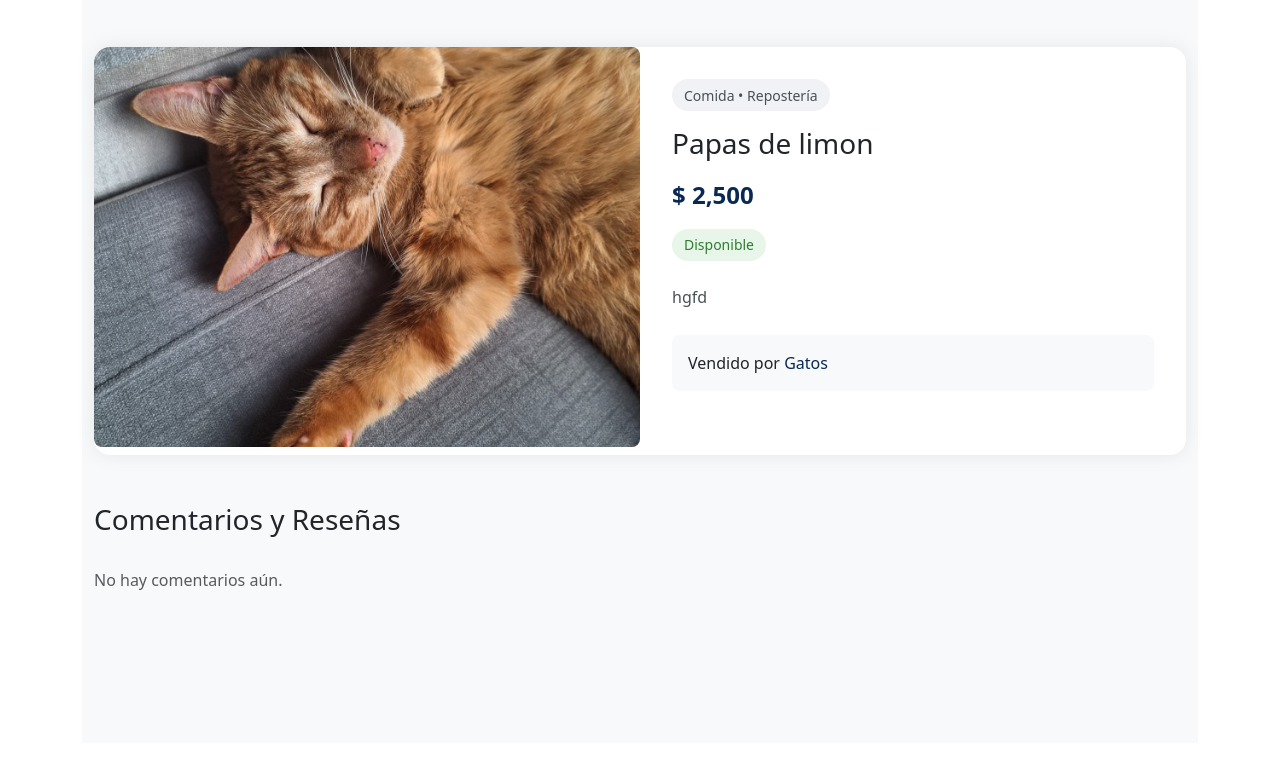
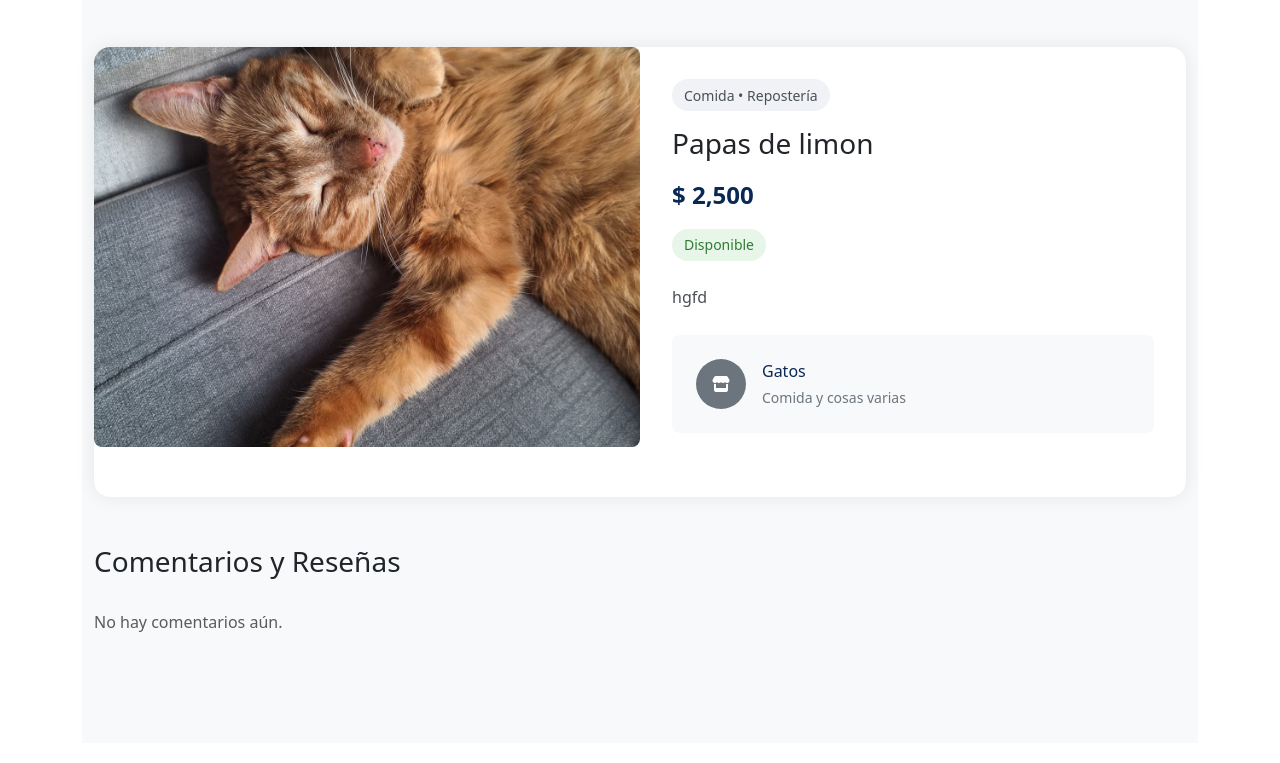
Before and after one commit to camiloarbr/EafitTrade, a Django app: page /product/21/ in a window 1280 px wide. Shown: the part 77-840 px from the top of the page. Run offline with Django 5.2, Linux system fonts and the light colour scheme; data comes from the database, SQL or seed files in the repository; both versions use the stored data as it was after the commit.

Commit message:
Actualización de la plantilla de detalles del producto con nuevas características, incluyendo un sistema de calificación con estrellas, un modal para imágenes ampliadas y mejoras en la presentación de la información del vendedor. Se optimizaron los estilos CSS para una mejor experiencia de usuario y se actualizó la base de datos SQLite para reflejar estos cambios.

```diff
--- a/products/templates/products/product_detail.html
+++ b/products/templates/products/product_detail.html
@@ -4,6 +4,7 @@
 {% block title %}{{ product.name }} - EAFIT Trade{% endblock %}
 
 {% block extra_styles %}
+{{ block.super }}
 <style>
     .product-section {
         padding: 3rem 0;
@@ -87,19 +88,38 @@
     }
 
     .seller-info {
-        padding: 1rem;
+        display: flex;
+        align-items: center;
+        gap: 1rem;
+        padding: 1.5rem;
         background-color: #f8f9fa;
         border-radius: 0.5rem;
         margin: 1.5rem 0;
     }
 
-    .seller-link {
+    .seller-image {
+        width: 50px;
+        height: 50px;
+        border-radius: 50%;
+        object-fit: cover;
+    }
+
+    .seller-details {
+        flex: 1;
+    }
+
+    .seller-name {
+        font-weight: 500;
         color: var(--primary-color);
         text-decoration: none;
+        margin-bottom: 0.25rem;
+        display: block;
     }
 
-    .seller-link:hover {
-        text-decoration: underline;
+    .seller-slogan {
+        font-size: 0.875rem;
+        color: #6c757d;
+        margin: 0;
     }
 
     .action-buttons {
@@ -164,6 +184,97 @@
         line-height: 1.5;
     }
 
+    .rating-stars {
+        display: flex;
+        gap: 0.5rem;
+        margin-bottom: 1rem;
+    }
+
+    .star-rating {
+        display: inline-block;
+        font-size: 1.5rem;
+        color: #ffc107;
+        cursor: pointer;
+    }
+
+    .star-rating:hover,
+    .star-rating:hover ~ .star-rating {
+        color: #ffdb4d;
+    }
+
+    .comment-form textarea {
+        width: 100%;
+        padding: 1rem;
+        border: 1px solid #dee2e6;
+        border-radius: 0.5rem;
+        resize: vertical;
+        min-height: 100px;
+    }
+
+    .comment-form textarea:focus {
+        border-color: var(--primary-color);
+        box-shadow: 0 0 0 0.2rem rgba(13, 110, 253, 0.25);
+        outline: none;
+    }
+
+    .product-image {
+        cursor: pointer;
+        transition: transform 0.2s;
+    }
+
+    .product-image:hover {
+        transform: scale(1.02);
+    }
+
+    .image-modal {
+        display: none;
+        position: fixed;
+        top: 0;
+        left: 0;
+        width: 100%;
+        height: 100%;
+        background-color: rgba(0, 0, 0, 0.9);
+        z-index: 1050;
+        backdrop-filter: blur(5px);
+        opacity: 0;
+        transition: opacity 0.3s ease;
+    }
+
+    .image-modal.show {
+        display: flex;
+        align-items: center;
+        justify-content: center;
+        opacity: 1;
+    }
+
+    .modal-image {
+        max-width: 90%;
+        max-height: 90vh;
+        border-radius: 0.5rem;
+        box-shadow: 0 0 20px rgba(0,0,0,0.3);
+        transform: scale(0.9);
+        transition: transform 0.3s ease;
+    }
+
+    .image-modal.show .modal-image {
+        transform: scale(1);
+    }
+
+    .modal-close {
+        position: absolute;
+        top: 1rem;
+        right: 1rem;
+        color: white;
+        font-size: 2rem;
+        cursor: pointer;
+        opacity: 0.8;
+        transition: opacity 0.2s;
+    }
+
+    .modal-close:hover {
+        opacity: 1;
+    }
+
     @media (max-width: 767.98px) {
         .product-image {
             height: 300px;
@@ -231,12 +345,23 @@
 
                         <!-- Información del vendedor -->
                         <div class="seller-info">
-                            Vendido por
-                            {% if seller_profile %}
-                                <a href="{% url 'view_profile' %}" class="seller-link">{{ seller_profile.store_name }}</a>
+                            {% if seller_profile.profile_image %}
+                                <img src="{{ seller_profile.profile_image.url }}"
+                                     alt="{{ seller_profile.store_name }}"
+                                     class="seller-image">
                             {% else %}
-                                {{ product.seller.username }}
+                                <div class="seller-image d-flex align-items-center justify-content-center bg-secondary">
+                                    <i class="fas fa-store text-white"></i>
+                                </div>
                             {% endif %}
+                            <div class="seller-details">
+                                <a href="{% url 'view_profile' %}" class="seller-name">
+                                    {{ seller_profile.store_name|default:product.seller.username }}
+                                </a>
+                                {% if seller_profile.slogan %}
+                                    <p class="seller-slogan">{{ seller_profile.slogan }}</p>
+                                {% endif %}
+                            </div>
                         </div>
 
                         <!-- Botones de acción -->
@@ -306,7 +442,60 @@
     </div>
 </section>
 
+<!-- Modal para la imagen -->
+<div class="image-modal" id="imageModal" onclick="closeImageModal(event)">
+    <span class="modal-close" onclick="closeImageModal(event)">&times;</span>
+    <img src="" alt="Imagen ampliada" class="modal-image" onclick="event.stopPropagation()">
+</div>
+
 <script>
+// Sistema de calificación
+document.addEventListener('DOMContentLoaded', function() {
+    const ratingStars = document.querySelectorAll('#ratingStars .star-rating');
+    const ratingInput = document.querySelector('#id_rating');
+
+    ratingStars.forEach(star => {
+        star.addEventListener('click', function() {
+            const rating = this.dataset.rating;
+            ratingInput.value = rating;
+
+            ratingStars.forEach(s => {
+                if (s.dataset.rating <= rating) {
+                    s.style.color = '#ffc107';
+                } else {
+                    s.style.color = '#e4e5e9';
+                }
+            });
+        });
+    });
+});
+
+// Modal de imagen
+function openImageModal(imageUrl) {
+    const modal = document.getElementById('imageModal');
+    const modalImage = modal.querySelector('.modal-image');
+    modalImage.src = imageUrl;
+    modal.classList.add('show');
+    document.body.style.overflow = 'hidden';
+}
+
+function closeImageModal(event) {
+    if (event) {
+        event.preventDefault();
+    }
+    const modal = document.getElementById('imageModal');
+    modal.classList.remove('show');
+    document.body.style.overflow = '';
+}
+
+// Cerrar modal con la tecla Escape
+document.addEventListener('keydown', function(event) {
+    if (event.key === 'Escape') {
+        closeImageModal();
+    }
+});
+
+// Función existente de favoritos
 function toggleFavorite(event, productId) {
     event.preventDefault();
     fetch(`/favorite/toggle/${productId}/`, {
```
Also changed, not shown: other parts of products/templates/products/product_detail.html (+23 -9 lines), db.sqlite3.
